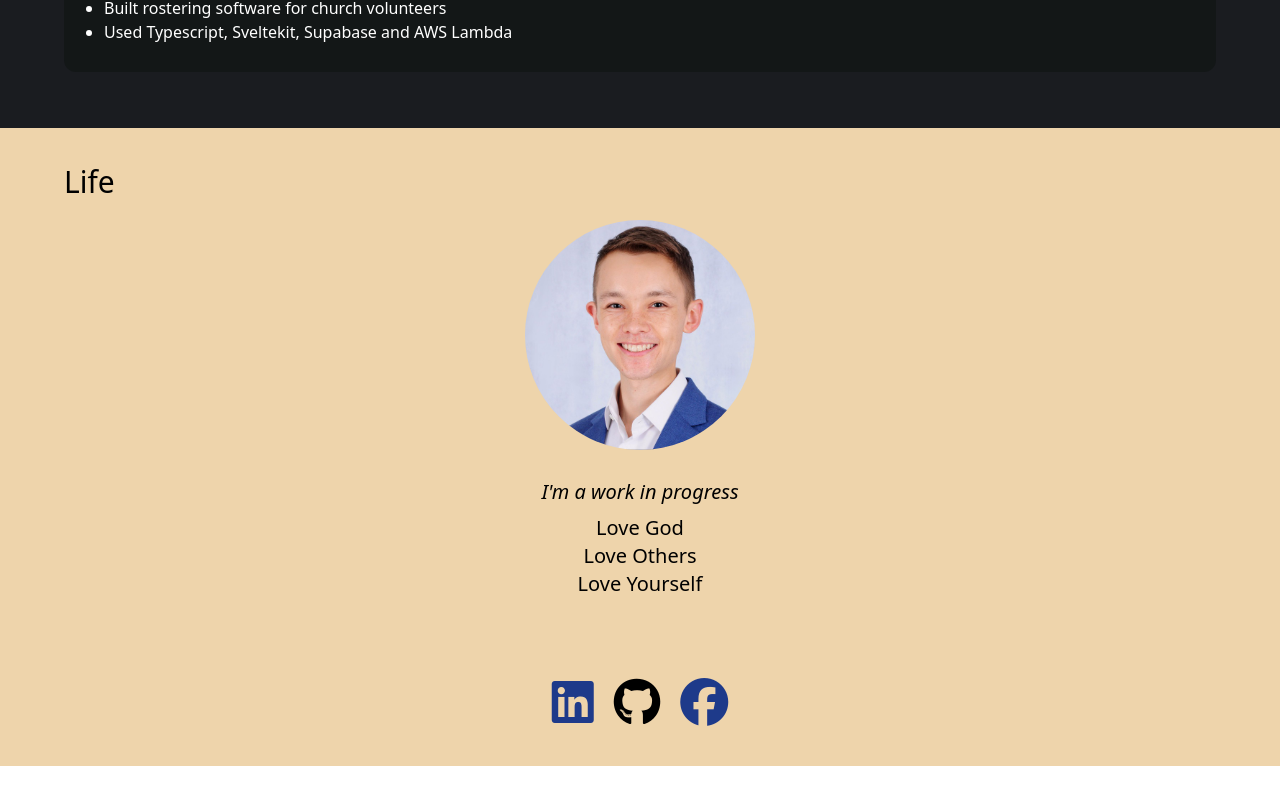
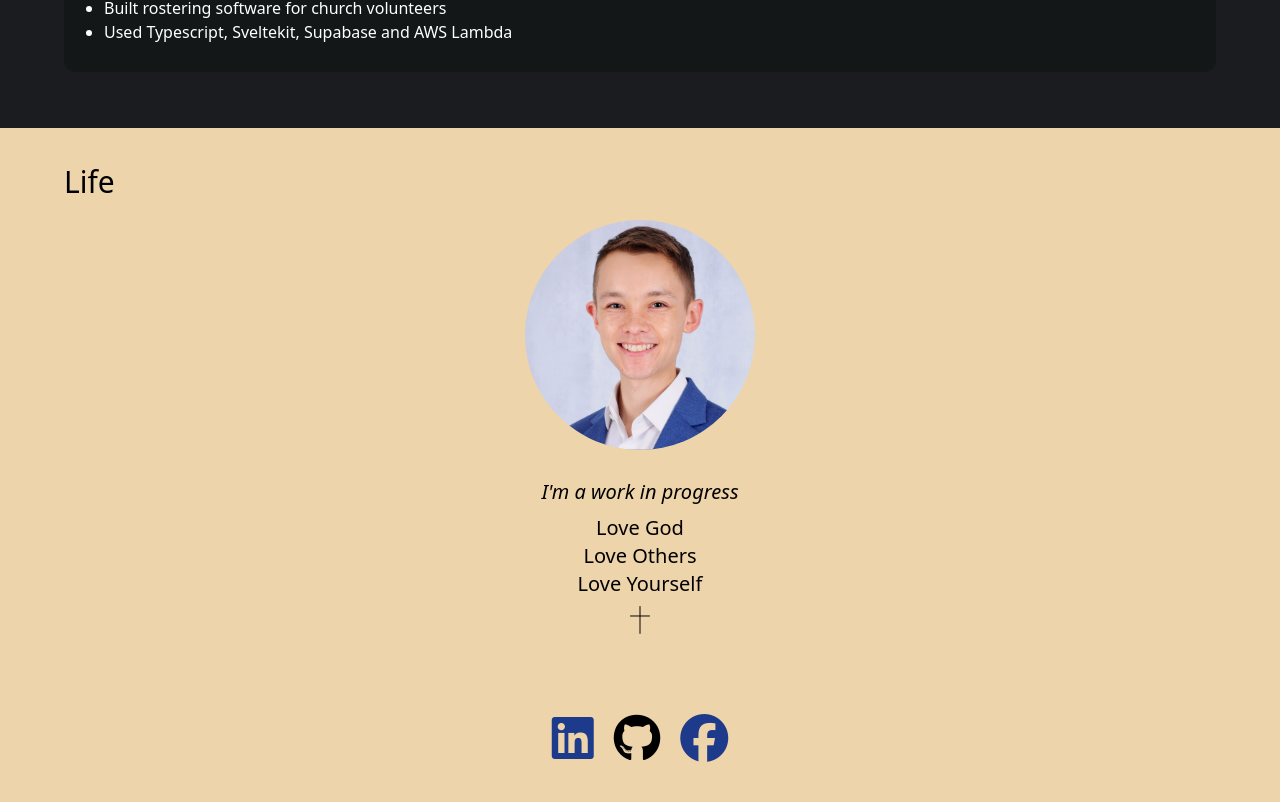
Before and after one commit to djsamseng/djsamseng-website, a SvelteKit app: page / in a window 1280 px wide. Shown: the part 5660-6462 px from the top of the page. Before the commit the page ends 6426 px from the top, so only its background shows below. Built offline with nearby package versions, Linux system fonts and the light colour scheme.

Commit message:
Add cross

```diff
--- a/src/routes/+page.svelte
+++ b/src/routes/+page.svelte
@@ -126,7 +126,7 @@
                 </div>
               </div>
               <div class="mx-auto mt-5">
-                <a href="https://apps.apple.com/us/app/onelook/id1615071061">
+                <a href="https://apps.apple.com/us/app/onelook-thesaurus/id1615071061?platform=iphone" target="_blank">
                   <img class="h-[62px]" src={DownloadOnAppStore} alt="Download on the app store"/>
                 </a>
               </div>
@@ -324,7 +324,12 @@
           <div class="">Love God</div>
           <div class="">Love Others</div>
           <div class="">Love Yourself</div>
-
+          <div class="w-5 mt-2">
+            <svg viewBox="0 0 404 564" xmlns="http://www.w3.org/2000/svg">
+              <title>Christian Cross</title>
+              <path stroke="#000" stroke-width="20" d="m202,2V562M2,202H402"/>
+            </svg>
+          </div>
         </div>
 
       </div>
```
